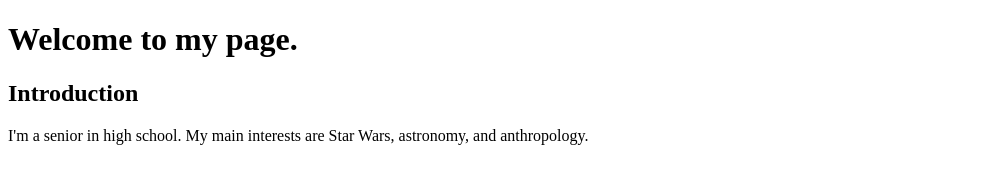
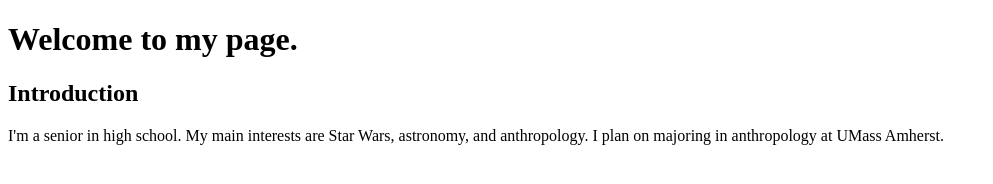
Before and after one commit to ewhite32/myPage, a plain HTML site: page index.html in a window 1280 px wide. Shown: the whole page, without its empty margins (0-993 px from the left). Drawn offline with Linux system fonts and the light colour scheme.

Commit message:
Update index.html

```diff
--- a/index.html
+++ b/index.html
@@ -8,7 +8,7 @@
   Introduction
 </h2>
 <body>
-  I'm a senior in high school. My main interests are Star Wars, astronomy, and anthropology.
+  I'm a senior in high school. My main interests are Star Wars, astronomy, and anthropology. I plan on majoring in anthropology at UMass Amherst.
 </body>
 </head>
 </html>
```
